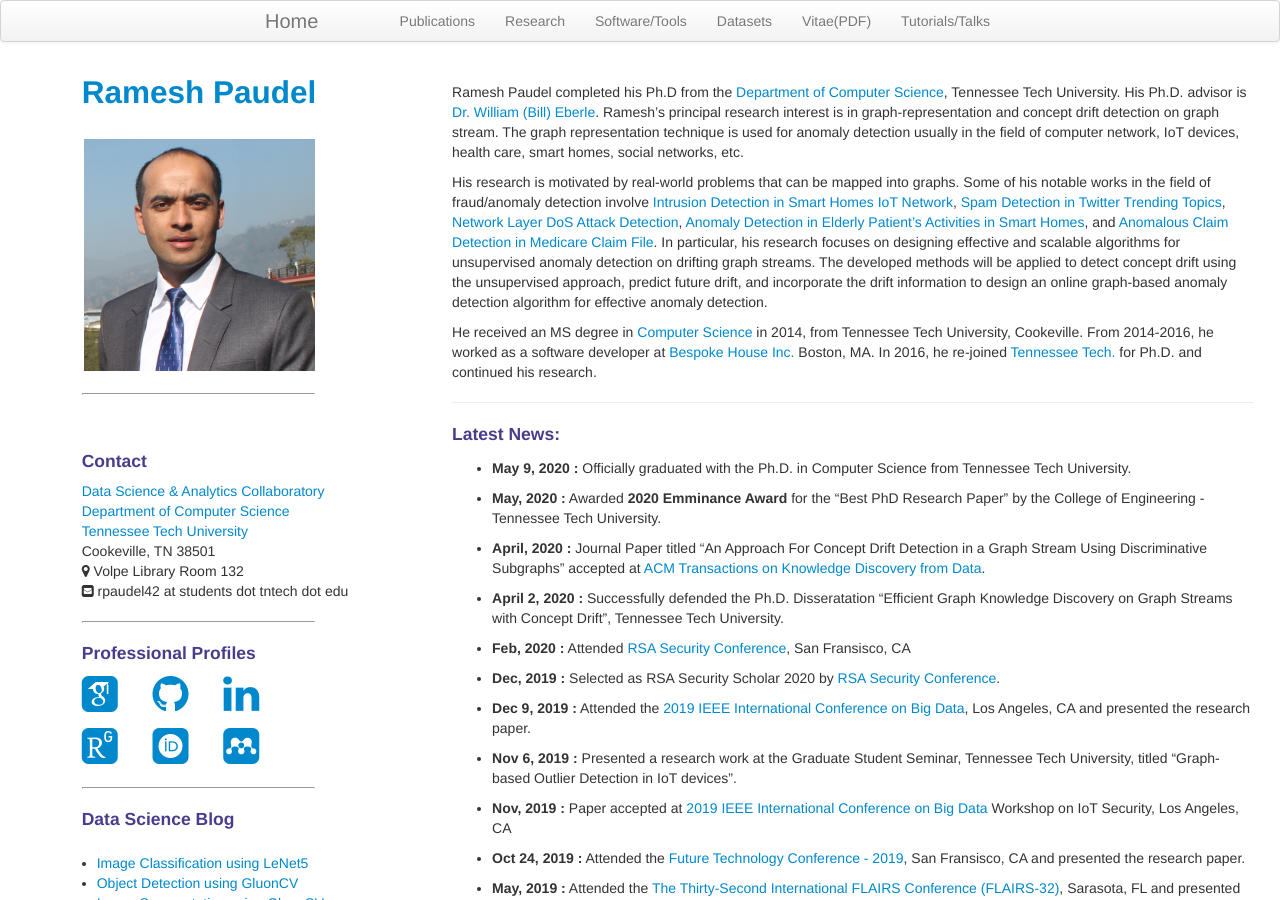
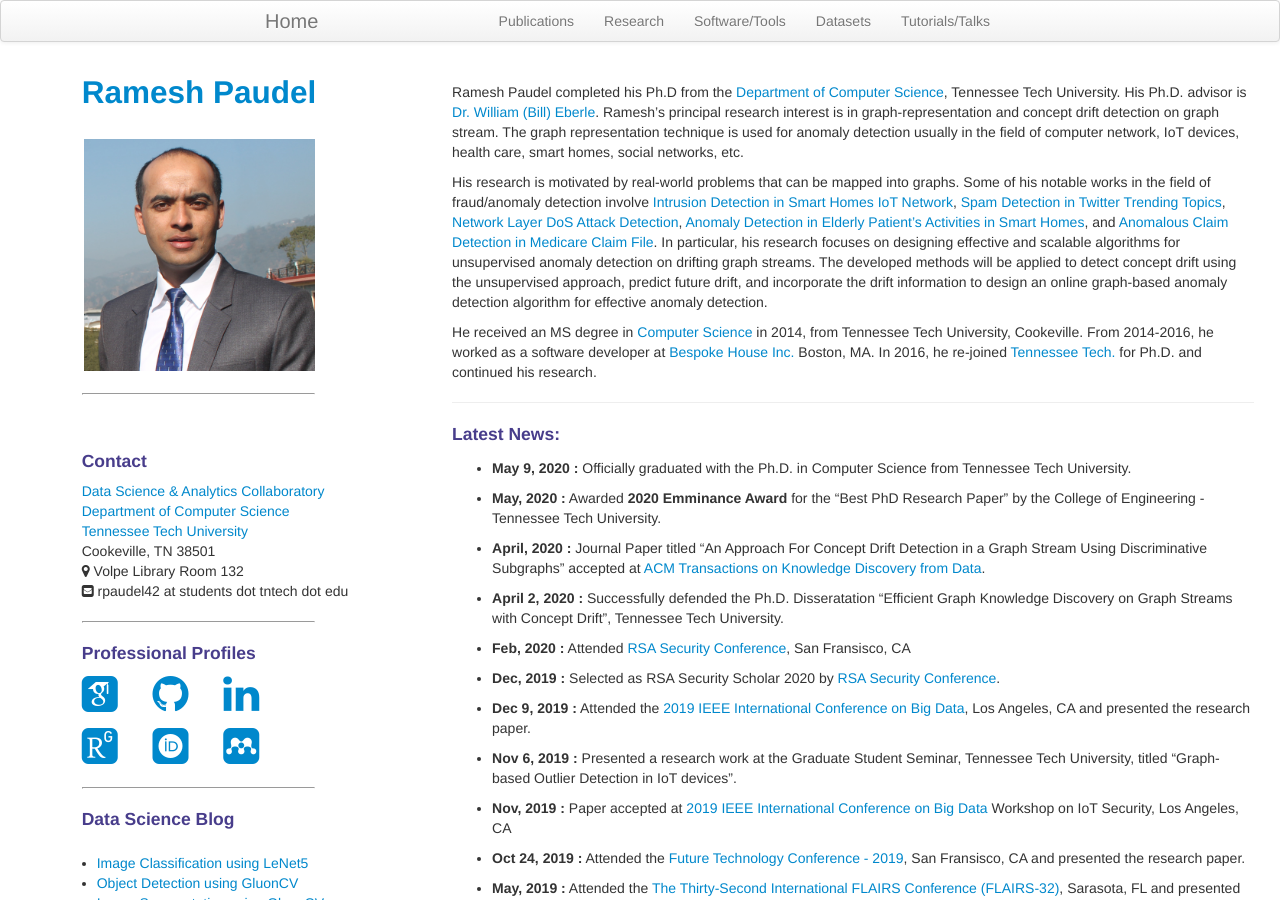
Before and after one commit to rpaudel42/rpaudel42.github.io, a Jekyll site: the page built from index.md, in a window 1280 px wide and 900 px high. Built offline with Jekyll 4.4.1, drawn with Linux system fonts in a browser that asks for light colours; nearby versions of some CDN libraries; some web fonts are replaced.

Commit message:
update viate link

```diff
--- a/_includes/themes/twitter/default.html
+++ b/_includes/themes/twitter/default.html
@@ -41,7 +41,7 @@
               <li><a href="https://rpaudel42.github.io/pages/research.html">Research</a></li>
               <li><a href="https://rpaudel42.github.io/pages/software.html">Software/Tools</a></li>
               <li><a href="https://rpaudel42.github.io/pages/dataset.html">Datasets</a></li>
-              <li><a href="https://rpaudel42.github.io/assets/resume.pdf">Vitae(PDF)</a></li>
+              <!--<li><a href="https://rpaudel42.github.io/assets/resume.pdf">Vitae(PDF)</a></li>-->
               <li><a href="https://rpaudel42.github.io/pages/tutorial.html">Tutorials/Talks</a></li>
           </ul>
         </div>
```
Also changed, not shown: 3 other files.
